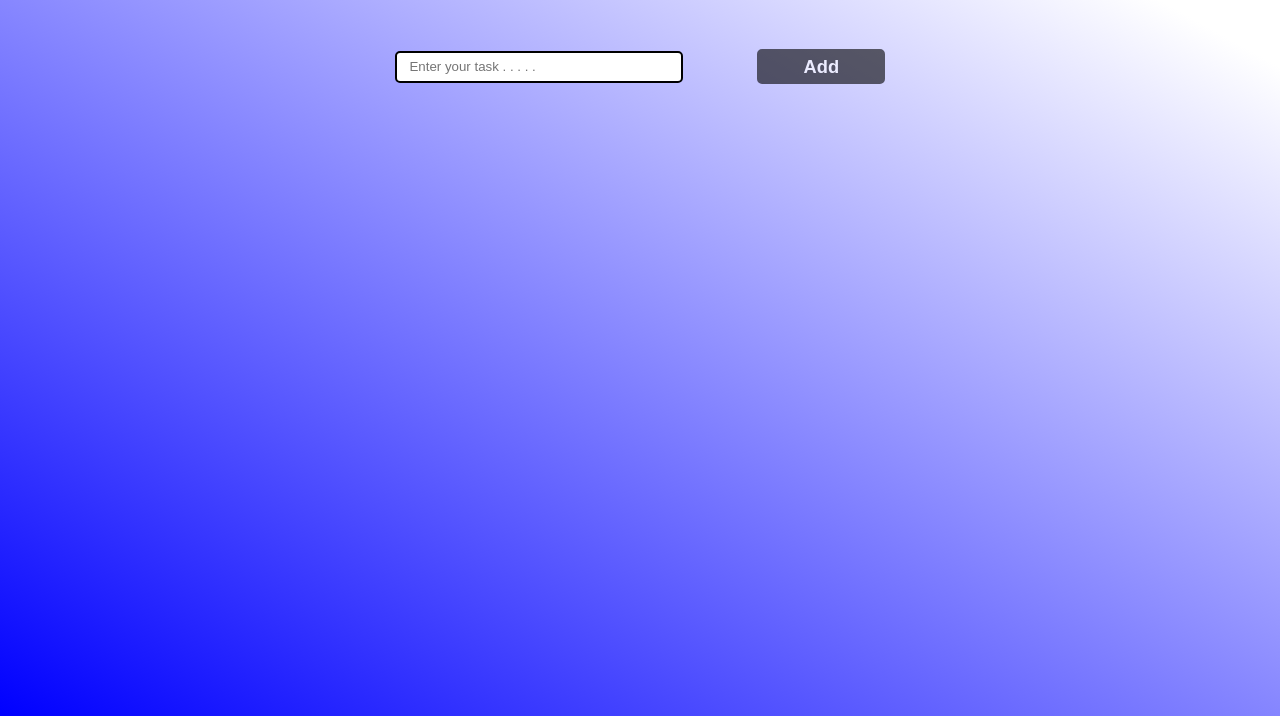
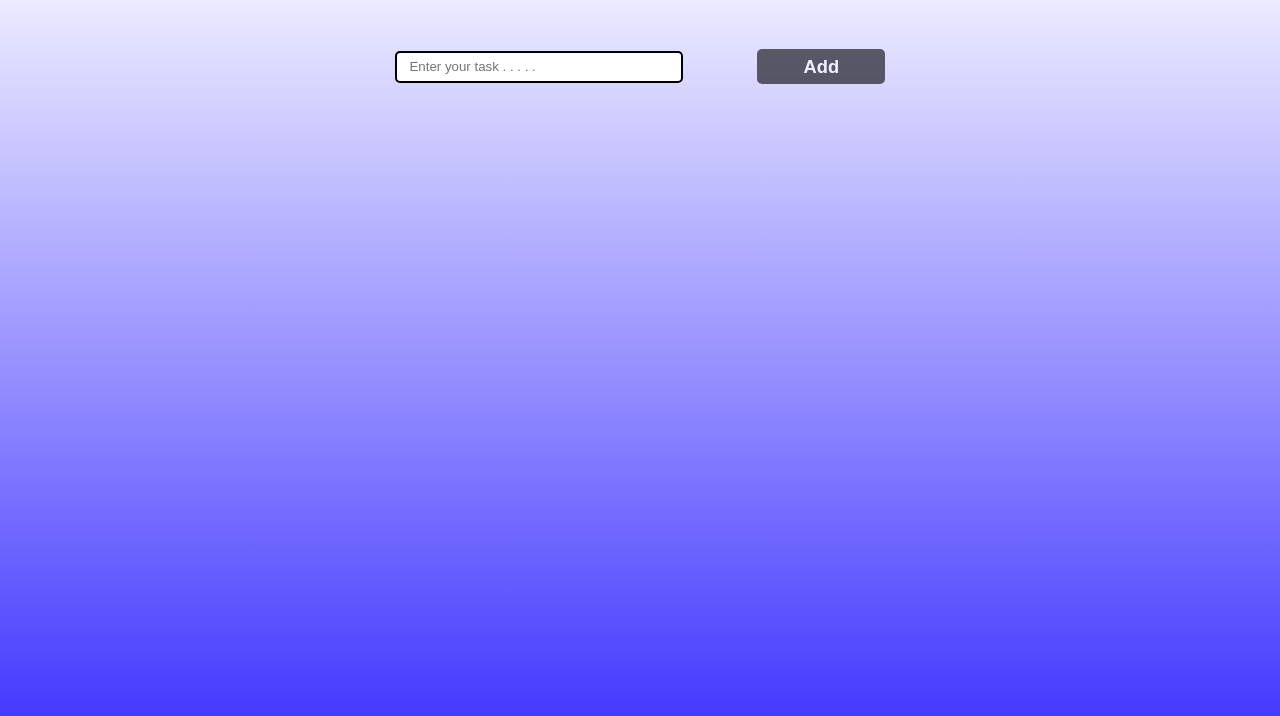
Before and after one commit to Shreanshu/ToDoApplication, a React app: page / in a window 1280 px wide. Shown: the part 84-800 px from the top of the page. Built offline with nearby package versions, Linux system fonts and the light colour scheme.

Commit message:
Updated background color

```diff
--- a/src/styles/App.css
+++ b/src/styles/App.css
@@ -14,7 +14,7 @@ body {
     max-height: auto;
     margin: 0;
     padding: 3% 0;
-    background: linear-gradient(29deg, rgba(88,78,255,1) 0%, rgba(0,0,255,1) 0%, rgba(255,255,255,1) 90%, rgba(255,255,255,1) 100%);
+    background: linear-gradient(0deg, rgba(69,58,255,1) 0%, rgba(255,255,255,1) 100%);
     font-size: 1.3em;
     box-sizing: border-box;
 }
```
